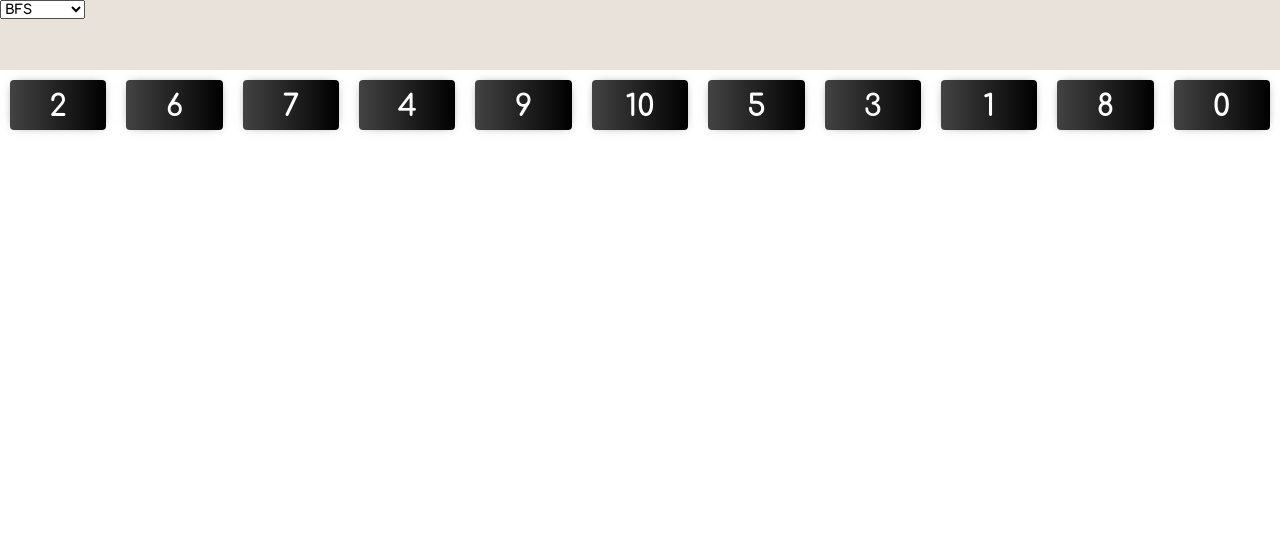
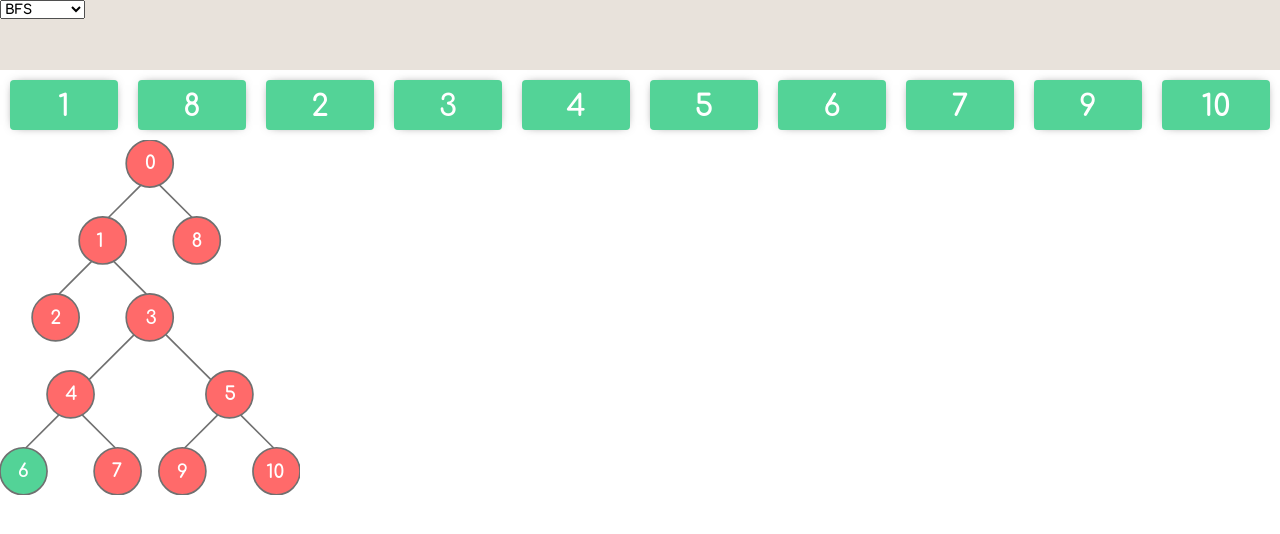
Before and after one commit to pizza3/Assignment, a React (Vite) app in the folder challenge-1/: page / in a window 1280 px wide. Shown: the top 534 px of the page. Built offline with nearby package versions, Linux system fonts and the light colour scheme.

Commit message:
added svg graph

```diff
--- a/challenge-1/src/App.js
+++ b/challenge-1/src/App.js
@@ -2,15 +2,18 @@ import React, {Component} from 'react';
 import data from './data.json';
 import Blocks from './Blocks';
 import SelectAlgo from './SelectAlgo';
+import Graph from './Graph';
+
 export default class App extends Component{
 
     state = {
         Data:data,
-        block:[]
+        block:[],
+        algo:1
     }
 
     componentDidMount(){
-        this.computePostorder(0);
+        this.computeBFS(0);
     }
 
     computeBFS = (start) => {
@@ -23,11 +26,11 @@ export default class App extends Component{
         while ( listToExplore.length > 0 ) {
             let nodeIndex = listToExplore.shift();
             nodes[ nodeIndex ].links.forEach( function( childIndex ) {
-                    if ( !nodes[ childIndex ].visited ) {
-                        nodes[ childIndex ].visited = true;
-                        listToExplore.push( childIndex );
-                        block.push(childIndex)
-                    }
+                if ( !nodes[ childIndex ].visited ) {
+                    nodes[ childIndex ].visited = true;
+                    listToExplore.push( childIndex );
+                    block.push(childIndex)
+                }
             });
         }
         this.setState({
@@ -80,14 +83,45 @@ export default class App extends Component{
     }
 
     computeInorder = (start) =>{
+        let block = [], rightStack=[];
+        let nodes = this.state.Data;
+        let listToExplore = [ start ];
 
+        while ( listToExplore.length > 0 ) {
+            let nodeIndex = listToExplore.shift();
+            nodes[ nodeIndex ].visited = true;
+            if(nodes[ nodeIndex ].links.length>1){
+                rightStack.push(nodeIndex);
+                listToExplore.push( nodes[nodeIndex].links[0]);
+            }
+            else{
+                let em = rightStack.pop();
+                block.push(nodeIndex,em);
+                // block.push(nodeIndex);
+                // // if()
+                let el = nodes[em].links[1];
+                console.log(nodes[rightStack[rightStack.length-1]].links[1]);
+                if(el){
+                    // listToExplore.push(el);
+                }
+            }
+        }
+        console.log(block, rightStack);
+
+    }
+
+    changeAlgo = (i) =>{
+        // this.setState({
+        //     algo:i
+        // })
     }
 
     render(){
         return(
             <div>
                 <SelectAlgo/>
-                <Blocks block={this.state.block}/>
+                <Blocks block={this.state.block} changeAlgo={this.changeAlgo()}/>
+                <Graph/>
             </div>
         )
     }
--- a/challenge-1/src/Blocks.js
+++ b/challenge-1/src/Blocks.js
@@ -1,5 +1,21 @@
 import React ,{Component} from 'react';
 import styled from 'styled-components';
+
+export default class Blocks extends Component{
+    state={
+
+    }
+
+    render(){
+        return(
+            <Container>
+                {this.props.block.map((val,i)=>{
+                    return <Block key={i}>{val}</Block>
+                })}
+            </Container>
+        )
+    }
+}
 
 const Container = styled.div`
     width:100%;
@@ -17,22 +33,7 @@ const Block = styled.div`
     margin:10px;
     padding-top:10px;
     box-shadow: 0px 0px 10px -5px rgba(0,0,0,0.75);
-    background-image: linear-gradient(to right, #434343 0%, black 100%);
+    background:#53d397;
     color: #fff;
     font-size: 30px;
 `
-export default class Blocks extends Component{
-    state={
-
-    }
-
-    render(){
-        return(
-            <Container>
-                {this.props.block.map((val,i)=>{
-                    return <Block key={i}>{val}</Block>
-                })}
-            </Container>
-        )
-    }
-}
--- /dev/null
+++ b/challenge-1/src/Graph.js
@@ -0,0 +1,86 @@
+import React ,{Component} from 'react';
+import styled from 'styled-components';
+
+export default class extends Component{
+    state={
+
+    }
+
+    render(){
+        return(
+            <Container>
+                <svg xmlns="http://www.w3.org/2000/svg" viewBox="0 0 542 641" style={{width:'300px'}}>
+                    <g id="Group_3" data-name="Group 3" transform="translate(-247 -83)">
+                        <g id="Group_2" data-name="Group 2" transform="translate(0 -1)">
+                        <g id="Ellipse_10" data-name="Ellipse 10"  stroke= '#707070' strokeWidth = '3px' fill= '#53d397' transform="translate(247 640)">
+                            <circle cx="42.5" cy="42.5" r="42.5"/>
+                        </g>
+                        <g id="Group_1" data-name="Group 1">
+                            <g id="Ellipse_1" data-name="Ellipse 1"  stroke= '#707070' strokeWidth = '3px' fill= '#ff6a6a' transform="translate(475 84)">
+                            <circle cx="42.5" cy="42.5" r="42.5"/>
+                            </g>
+                            <g id="Ellipse_2" data-name="Ellipse 2"  stroke= '#707070' strokeWidth = '3px' fill= '#ff6a6a' transform="translate(390 223)">
+                            <circle cx="42.5" cy="42.5" r="42.5"/>
+                            </g>
+                            <g id="Ellipse_3" data-name="Ellipse 3"  stroke= '#707070' strokeWidth = '3px' fill= '#ff6a6a' transform="translate(560 223)">
+                            <circle cx="42.5" cy="42.5" r="42.5"/>
+                            </g>
+                            <g id="Path_1" data-name="Path 1" stroke= '#707070' strokeWidth = '3px' fill= '#ff6a6a' transform="translate(305 362)">
+                            <circle cx="42.5" cy="42.5" r="42.5"/>
+                            </g>
+                            <g id="Ellipse_5" data-name="Ellipse 5"  stroke= '#707070' strokeWidth = '3px' fill= '#ff6a6a' transform="translate(475 362)">
+                            <circle cx="42.5" cy="42.5" r="42.5"/>
+                            </g>
+                            <g id="Ellipse_6" data-name="Ellipse 6"  stroke= '#707070' strokeWidth = '3px' fill= '#ff6a6a' transform="translate(332 501)">
+                            <circle cx="42.5" cy="42.5" r="42.5"/>
+                            </g>
+                            <g id="Ellipse_7" data-name="Ellipse 7"  stroke= '#707070' strokeWidth = '3px' fill= '#ff6a6a' transform="translate(619 501)">
+                            <circle cx="42.5" cy="42.5" r="42.5"/>
+                            </g>
+                            <g id="Ellipse_8" data-name="Ellipse 8"  stroke= '#707070' strokeWidth = '3px' fill= '#ff6a6a' transform="translate(534 640)">
+                            <circle cx="42.5" cy="42.5" r="42.5"/>
+                            </g>
+                            <g id="Ellipse_9" data-name="Ellipse 9"  stroke= '#707070' strokeWidth = '3px' fill= '#ff6a6a' transform="translate(704 640)">
+                            <circle cx="42.5" cy="42.5" r="42.5"/>
+                            </g>
+                            <g id="Ellipse_11" data-name="Ellipse 11"  stroke= '#707070' strokeWidth = '3px' fill= '#ff6a6a' transform="translate(417 640)">
+                            <circle cx="42.5" cy="42.5" r="42.5"/>
+                            </g>
+                            <line id="Line_3" data-name="Line 3"  stroke= '#707070' strokeWidth = '3px' x2="60" y2="60" transform="translate(534.5 164.5)"/>
+                            <line id="Line_4" data-name="Line 4"  stroke= '#707070' strokeWidth = '3px' x1="60" y2="60" transform="translate(442.5 164.5)"/>
+                            <line id="Line_5" data-name="Line 5"  stroke= '#707070' strokeWidth = '3px' x1="60" y2="60" transform="translate(353.5 302.5)"/>
+                            <line id="Line_6" data-name="Line 6"  stroke= '#707070' strokeWidth = '3px' x1="60" y2="60" transform="translate(293.5 580.5)"/>
+                            <line id="Line_7" data-name="Line 7"  stroke= '#707070' strokeWidth = '3px' x2="60" y2="60" transform="translate(395.5 580.5)"/>
+                            <line id="Line_8" data-name="Line 8"  stroke= '#707070' strokeWidth = '3px' x2="60" y2="60" transform="translate(681.5 580.5)"/>
+                            <line id="Line_9" data-name="Line 9"  stroke= '#707070' strokeWidth = '3px' x1="60" y2="60" transform="translate(580.5 580.5)"/>
+                            <line id="Line_10" data-name="Line 10"  stroke= '#707070' strokeWidth = '3px' x1="82" y2="82" transform="translate(407.5 435.5)"/>
+                            <line id="Line_11" data-name="Line 11"  stroke= '#707070' strokeWidth = '3px' x2="82" y2="82" transform="translate(546.5 435.5)"/>
+                            <line id="Line_12" data-name="Line 12"  stroke= '#707070' strokeWidth = '3px' x2="60" y2="60" transform="translate(451.5 302.5)"/>
+                            <text id="_1" data-name="1" fill='#fff' fontSize = '34px' transform="translate(421 278)"><tspan x="0" y="0">1</tspan></text>
+                            <text id="_2" data-name="2" fill='#fff' fontSize = '34px' transform="translate(338 417)"><tspan x="0" y="0">2</tspan></text>
+                            <text id="_3" data-name="3" fill='#fff' fontSize = '34px' transform="translate(510 417)"><tspan x="0" y="0">3</tspan></text>
+                            <text id="_4" data-name="4" fill='#fff' fontSize = '34px' transform="translate(365 554)"><tspan x="0" y="0">4</tspan></text>
+                            <text id="_6" data-name="6" fill='#fff' fontSize = '34px' transform="translate(279 693)"><tspan x="0" y="0">6</tspan></text>
+                            <text id="_7" data-name="7" fill='#fff' fontSize = '34px' transform="translate(449 693)"><tspan x="0" y="0">7</tspan></text>
+                            <text id="_9" data-name="9" fill='#fff' fontSize = '34px' transform="translate(567 695)"><tspan x="0" y="0">9</tspan></text>
+                            <text id="_5" data-name="5" fill='#fff' fontSize = '34px' transform="translate(652 554)"><tspan x="0" y="0">5</tspan></text>
+                            <text id="_10" data-name="10" fill='#fff' fontSize = '34px' transform="translate(728 695)"><tspan x="0" y="0">10</tspan></text>
+                            <text id="_8" data-name="8" fill='#fff' fontSize = '34px' transform="translate(593 278)"><tspan x="0" y="0">8</tspan></text>
+                        </g>
+                        </g>
+                        <text id="_0" data-name="0" fill='#fff' fontSize = '34px' transform="translate(509 136)"><tspan x="0" y="0">0</tspan></text>
+                    </g>
+                </svg>
+            </Container>
+        )
+    }
+}
+
+
+const Container = styled.div`
+    width:100%;
+    height:auto;
+    /* background:#e8e2db; */
+    display:flex;
+    flex-direction:row;
+`;
--- a/challenge-1/src/SelectAlgo.js
+++ b/challenge-1/src/SelectAlgo.js
@@ -10,11 +10,13 @@ const Container = styled.div`
 
 export default class SelectAlgo extends Component{
     state={
-        value: 'BFS'
+        value: '1'
     }
 
     handleChange = (event) => {
-        this.setState({value: event.target.value});
+        this.setState({value: event.target.value},()=>{
+            this.props.changeAlgo(event.target.value)
+        });
     }
 
 
@@ -22,10 +24,10 @@ export default class SelectAlgo extends Component{
         return(
             <Container>
                 <select value={this.state.value} onChange={this.handleChange}>
-                    <option value="BFS">BFS</option>
-                    <option value="DFS-In">DFS-In</option>
-                    <option value="DFS-Post">DFS-Post</option>
-                    <option value="DFS-Pre">DFS-Pre</option>
+                    <option value="1">BFS</option>
+                    <option value="2">DFS-In</option>
+                    <option value="3">DFS-Post</option>
+                    <option value="4">DFS-Pre</option>
                 </select>
             </Container>
         )
```
Also changed, not shown: 2 other files (tests, documents, lock files or other folders).
